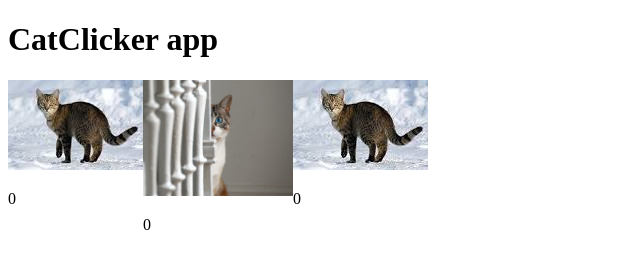
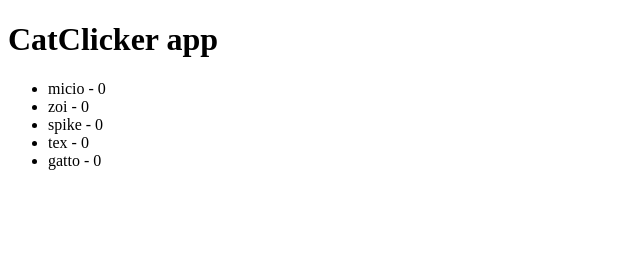
Before and after one commit to giannicuccu/clickCatApp, a website: page index.html in a window 1280 px wide. Shown: the whole page, without its empty margins (0-640 px from the left). Drawn offline with Linux system fonts and the light colour scheme.

Commit message:
Completed required functionalities

```diff
--- a/css/style.css
+++ b/css/style.css
@@ -9,3 +9,7 @@
 .cat img{
     max-width: 150px;
 }
+
+#catlist a{
+    cursor: pointer;
+}
--- a/index.html
+++ b/index.html
@@ -11,6 +11,11 @@
     <header>
         <h1>CatClicker app</h1>
     </header>
+    <aside>
+        <ul id="catlist">
+
+        </ul>
+    </aside>
     <main id="main">
     </main>
     <script src="js/app.js"></script>
--- a/js/app.js
+++ b/js/app.js
@@ -1,15 +1,63 @@
- let myCats = ['micio','zoi','spike'];
+ let myCats = ['micio','zoi','spike','tex','gatto'];
 
   const CatApp = ( function(appCats){
 
     const cats = [];
     console.log(this);
+
+
+    const CatAppController = function(){
+        console.log(cats);
+        // this.cats = cats;
+        this.initSidebar = function(){
+            console.log(this);
+            let parentEl = document.getElementById('catlist');
+            cats.forEach((cat) => {
+                let listEl = document.createElement("LI");
+                let listElLink = document.createElement("A");
+                    listElLink.setAttribute("data-id", cat.id);
+                    listElLink.textContent = cat.name+' - ';
+                    listElLink.addEventListener('click',(e)=>{cat.updateClick()})
+                let listElLinkSpan = document.createElement("SPAN");
+                    listElLinkSpan.textContent = cat.clickTotal;
+                    listElLink.appendChild(listElLinkSpan);
+                listEl.appendChild(listElLink);
+                parentEl.appendChild(listEl);
+
+                cat.sideTotal = listElLinkSpan;
+
+            });
+
+            }
+
+            this.showCat = function(cat){
+                console.log('show'+cat)
+                let parentEl = document.getElementById('main');
+                parentEl.innerHTML = '';
+                let div = document.createElement("DIV");
+                div.setAttribute('ID','cat-'+cat.id);
+                div.setAttribute('class','cat');
+                let img = document.createElement("IMG");
+                img.setAttribute("SRC",'/img/'+cat.name+'.jpg');
+                img.setAttribute("data-id",this.id);
+                div.appendChild(img);
+                let counter = document.createElement('p');
+                 counter.textContent = cat.name+' - '+cat.clickTotal;
+                 div.appendChild(counter);
+                 parentEl.appendChild(div);
+                }
+
+        }
+
+
+
     const Cat = function (name,i) {
         this.id = i;
         this.name = name;
         this.pic = name;
         this.clickTotal = 0;
-        this.addToDOM();
+        this.sideTotal = undefined;
+        //this.addToDOM();
 
     }
 
@@ -34,7 +82,8 @@
 
     Cat.prototype.updateClick = function(){
         this.clickTotal++;
-        this.counter.innerText = this.clickTotal;
+        this.sideTotal.innerText = this.clickTotal;
+        controller.showCat(this)
     }
 
 
@@ -43,6 +92,8 @@
             let cat =  new Cat(catName,i);
             cats.push(cat);
         });
+
+
 
         // cats.forEach((cat) =>{
         //     console.log(this)
@@ -53,5 +104,8 @@
     }
 
     init(appCats);
+    let controller = new CatAppController(cats);
+    controller.initSidebar();
+
 
 })(myCats);
```
Also changed, not shown: img/gatto.jpg (added), img/tex.jpg (added).
